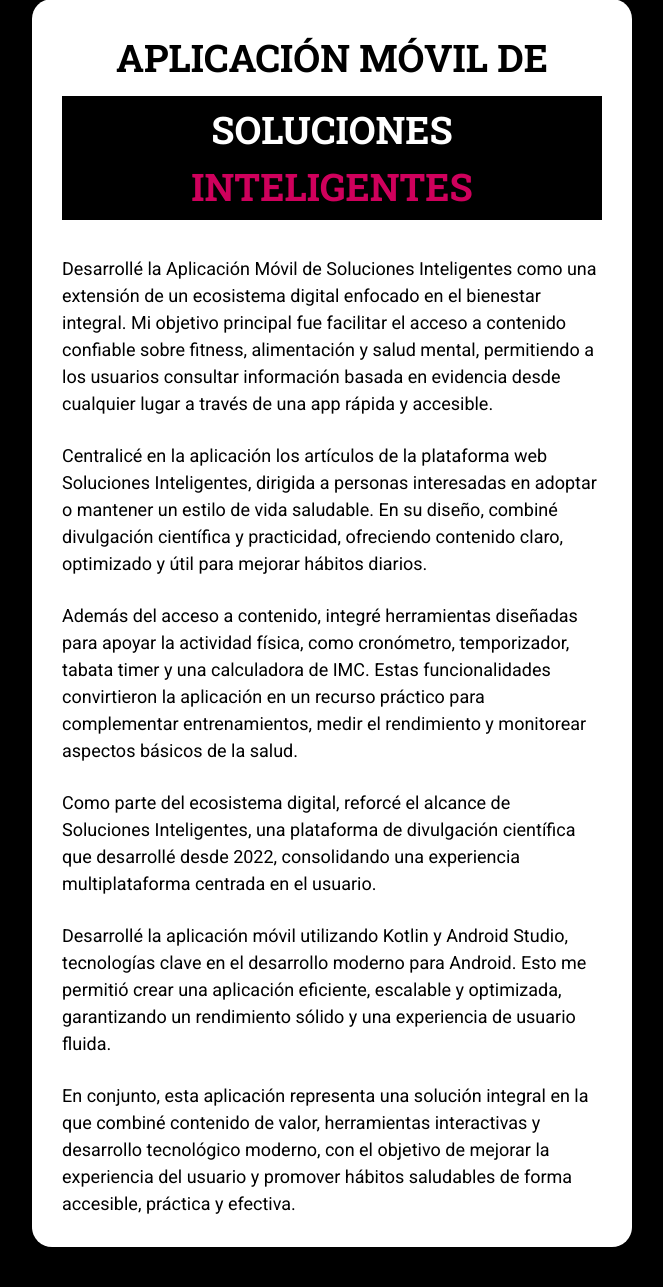
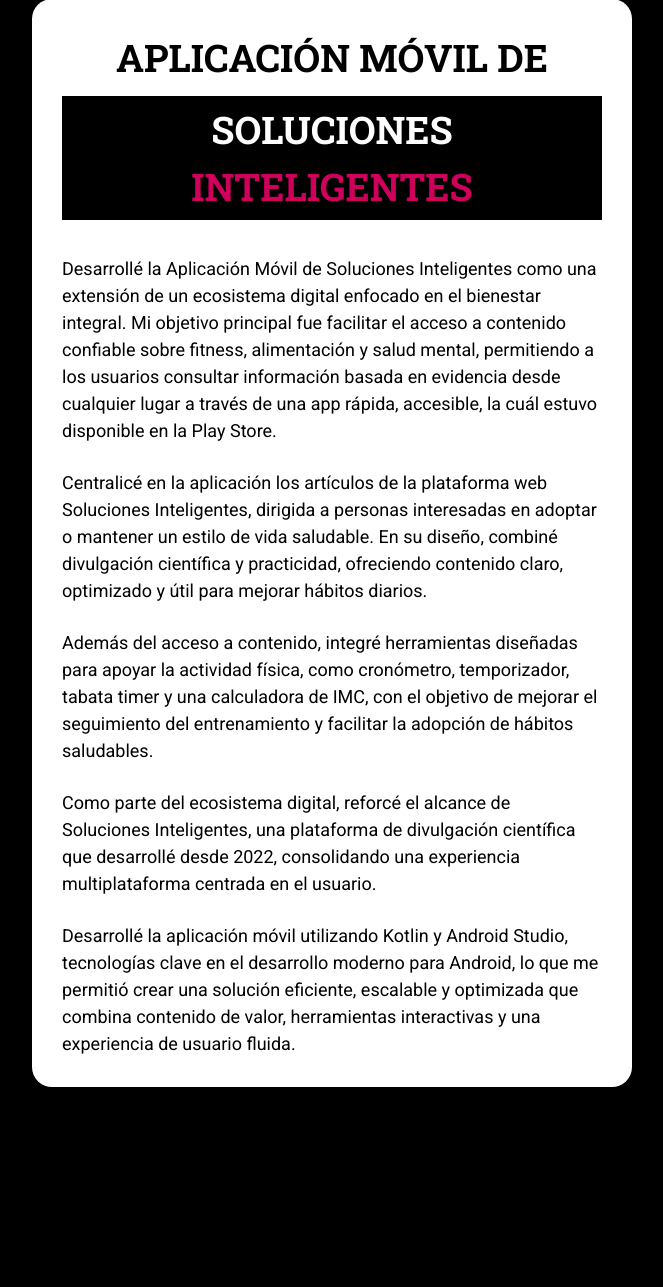
Before and after one commit to chimallidev/portafolio_chimallidev, a FastAPI app: page /portafolio/app-movil-soluciones-inteligentes in a window 1280 px wide. Shown: the part 41-1328 px from the top of the page, without its empty margins (608-1271 px from the left). After the commit the page ends 1128 px from the top, so only its background shows below. Run offline with FastAPI, Linux system fonts and the light colour scheme.

Commit message:
Actualización del texto del articulo

```diff
--- a/app/templates/proyectos/app_movil_soluciones_inteligentes/app_movil_soluciones_inteligentes.html
+++ b/app/templates/proyectos/app_movil_soluciones_inteligentes/app_movil_soluciones_inteligentes.html
@@ -16,12 +16,11 @@
                         <span>INTELIGENTES</span>
                     </span></h1>
             </header>
-            <p>Desarrollé la Aplicación Móvil de Soluciones Inteligentes como una extensión de un ecosistema digital enfocado en el bienestar integral. Mi objetivo principal fue facilitar el acceso a contenido confiable sobre fitness, alimentación y salud mental, permitiendo a los usuarios consultar información basada en evidencia desde cualquier lugar a través de una app rápida y accesible.</p>
+            <p>Desarrollé la Aplicación Móvil de Soluciones Inteligentes como una extensión de un ecosistema digital enfocado en el bienestar integral. Mi objetivo principal fue facilitar el acceso a contenido confiable sobre fitness, alimentación y salud mental, permitiendo a los usuarios consultar información basada en evidencia desde cualquier lugar a través de una app rápida, accesible, la cuál estuvo disponible en la Play Store.</p>
             <p>Centralicé en la aplicación los artículos de la plataforma web Soluciones Inteligentes, dirigida a personas interesadas en adoptar o mantener un estilo de vida saludable. En su diseño, combiné divulgación científica y practicidad, ofreciendo contenido claro, optimizado y útil para mejorar hábitos diarios.</p>
-            <p>Además del acceso a contenido, integré herramientas diseñadas para apoyar la actividad física, como cronómetro, temporizador, tabata timer y una calculadora de IMC. Estas funcionalidades convirtieron la aplicación en un recurso práctico para complementar entrenamientos, medir el rendimiento y monitorear aspectos básicos de la salud.</p>
+            <p>Además del acceso a contenido, integré herramientas diseñadas para apoyar la actividad física, como cronómetro, temporizador, tabata timer y una calculadora de IMC, con el objetivo de mejorar el seguimiento del entrenamiento y facilitar la adopción de hábitos saludables.</p>
             <p>Como parte del ecosistema digital, reforcé el alcance de Soluciones Inteligentes, una plataforma de divulgación científica que desarrollé desde 2022, consolidando una experiencia multiplataforma centrada en el usuario.</p>
-            <p>Desarrollé la aplicación móvil utilizando Kotlin y Android Studio, tecnologías clave en el desarrollo moderno para Android. Esto me permitió crear una aplicación eficiente, escalable y optimizada, garantizando un rendimiento sólido y una experiencia de usuario fluida.</p>
-            <p>En conjunto, esta aplicación representa una solución integral en la que combiné contenido de valor, herramientas interactivas y desarrollo tecnológico moderno, con el objetivo de mejorar la experiencia del usuario y promover hábitos saludables de forma accesible, práctica y efectiva.</p>
+            <p>Desarrollé la aplicación móvil utilizando Kotlin y Android Studio, tecnologías clave en el desarrollo moderno para Android, lo que me permitió crear una solución eficiente, escalable y optimizada que combina contenido de valor, herramientas interactivas y una experiencia de usuario fluida.</p>
         </article>
     </div>
 </section>
```
